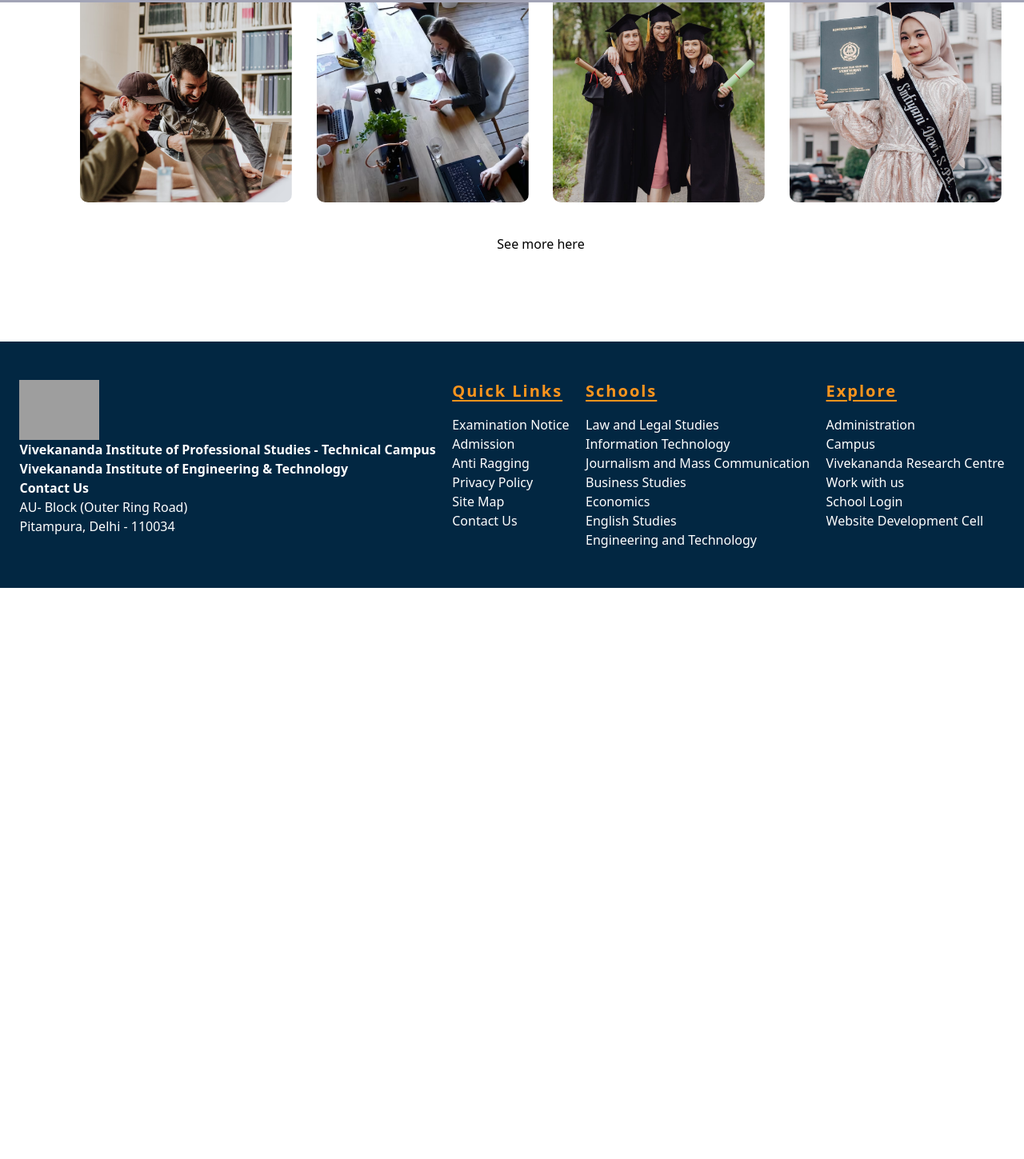
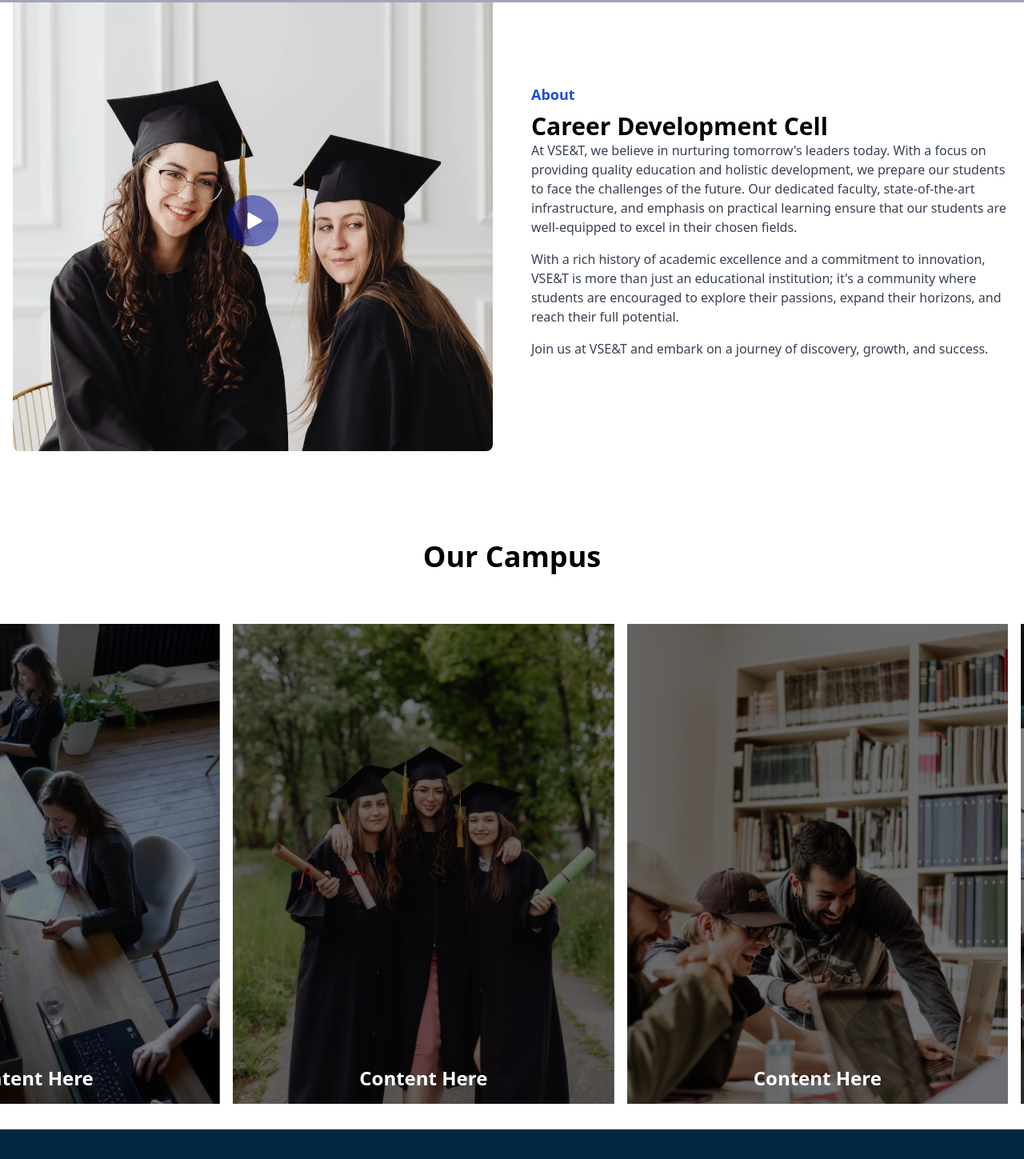
Before and after one commit to UTSAVS26/VSET_Placement_Cell_Website, a React (Vite) app: page /CDC in a window 1280 px wide. Shown: the part 161-1610 px from the top of the page at 80% size. Before the commit the page ends 896 px from the top, so only its background shows below. Built offline with nearby package versions, Linux system fonts and the light colour scheme; grey boxes are pictures that could not be loaded.

Commit message:
CDC Section

```diff
--- a/src/Components/Carousel/CarouselGallery.jsx
+++ b/src/Components/Carousel/CarouselGallery.jsx
@@ -1,64 +1,100 @@
-import React from "react";
-import "daisyui/dist/full.css";
+import React, { useEffect, useRef } from "react";
 import img1 from "../../assets/gallery-1.png";
 import img2 from "../../assets/gallery-2.png";
 import img3 from "../../assets/gallery-3.png";
 
 const Carousel = () => {
+  const carouselRef = useRef(null);
+
+  useEffect(() => {
+    const carousel = carouselRef.current;
+    let isDragging = false;
+    let startX, scrollLeft;
+
+    const autoScroll = () => {
+      if (carousel.scrollLeft === carousel.scrollWidth - carousel.clientWidth) {
+        carousel.scrollLeft = 0;
+      } else {
+        carousel.scrollLeft += 1;
+      }
+      requestAnimationFrame(autoScroll);
+    };
+
+    autoScroll();
+
+    const handleMouseDown = (e) => {
+      isDragging = true;
+      startX = e.pageX - carousel.offsetLeft;
+      scrollLeft = carousel.scrollLeft;
+    };
+
+    const handleMouseUp = () => {
+      isDragging = false;
+    };
+
+    const handleMouseMove = (e) => {
+      if (!isDragging) return;
+      e.preventDefault();
+      const x = e.pageX - carousel.offsetLeft;
+      const walk = (x - startX) * 3;
+      carousel.scrollLeft = scrollLeft - walk;
+    };
+
+    carousel.addEventListener("mousedown", handleMouseDown);
+    carousel.addEventListener("mouseup", handleMouseUp);
+    carousel.addEventListener("mousemove", handleMouseMove);
+
+    return () => {
+      carousel.removeEventListener("mousedown", handleMouseDown);
+      carousel.removeEventListener("mouseup", handleMouseUp);
+      carousel.removeEventListener("mousemove", handleMouseMove);
+    };
+  }, []);
+
   return (
-    <>
-      <div className="carousel carousel-center p-4 space-x-4 bg-neutral rounded-box">
-        <div className="carousel-item">
-          <div className="relative w-full h-full transition duration-500 ease-in-out transform hover:scale-110">
-            <img src={img1} className="rounded-box w-full h-full" />
-            <div className="absolute inset-0 flex items-end justify-center text-center p-4 text-white bg-black bg-opacity-50">
-              <h2 className="text-2xl font-bold">Content Here</h2>
-            </div>
-          </div>
-        </div>
-        <div className="carousel-item">
-          <div className="relative w-full h-full transition duration-500 ease-in-out transform hover:scale-110">
-            <img src={img3} className="rounded-box w-full h-full" />
-            <div className="absolute inset-0 flex items-end justify-center text-center p-4 text-white bg-black bg-opacity-50">
-              <h2 className="text-2xl font-bold">Content Here</h2>
-            </div>
-          </div>
-        </div>
-        <div className="carousel-item">
-          <div className="relative w-full h-full transition duration-500 ease-in-out transform hover:scale-110">
-            <img src={img3} className="rounded-box w-full h-full" />
-            <div className="absolute inset-0 flex items-end justify-center text-center p-4 text-white bg-black bg-opacity-50">
-              <h2 className="text-2xl font-bold">Content Here</h2>
-            </div>
-          </div>
-        </div>
-        <div className="carousel-item">
-          <div className="relative w-full h-full transition duration-500 ease-in-out transform hover:scale-110">
-            <img src={img1} className="rounded-box w-full h-full" />
-            <div className="absolute inset-0 flex items-end justify-center text-center p-4 text-white bg-black bg-opacity-50">
-              <h2 className="text-2xl font-bold">Content Here</h2>
-            </div>
-          </div>
-        </div>
-        <div className="carousel-item">
-          <div className="relative w-full h-full transition duration-500 ease-in-out transform hover:scale-110">
-            <img src={img2} className="rounded-box w-full h-full" />
-            <div className="absolute inset-0 flex items-end justify-center text-center p-4 text-white bg-black bg-opacity-50">
-              <h2 className="text-2xl font-bold">Content Here</h2>
-            </div>
-          </div>
-        </div>
-        <div className="carousel-item">
-          <div className="relative w-full h-full transition duration-500 ease-in-out transform hover:scale-110">
-            <img src={img3} className="rounded-box w-full h-full" />
-            <div className="absolute inset-0 flex items-end justify-center text-center p-4 text-white bg-black bg-opacity-50">
-              <h2 className="text-2xl font-bold">Content Here</h2>
-            </div>
-          </div>
+    <div
+      ref={carouselRef}
+      className="flex overflow-x-auto scroll-smooth no-scrollbar mx-auto"
+      style={{ width: "100%", maxWidth: "1500px", height: "600px" }}
+    >
+      <div className="relative w-800px h-400px shrink-0 mr-4"> {/* Set fixed width and height for images */}
+        <img src={img1} className="w-full h-full object-cover" alt="Gallery" /> {/* Ensure images cover the container */}
+        <div className="absolute inset-0 flex items-end justify-center text-center p-4 text-white bg-black bg-opacity-50">
+          <h2 className="text-2xl font-bold">Content Here</h2>
         </div>
       </div>
-    </>
+      <div className="relative w-800px h-400px shrink-0 mr-4"> {/* Set fixed width and height for images */}
+        <img src={img2} className="w-full h-full object-cover" alt="Gallery" /> {/* Ensure images cover the container */}
+        <div className="absolute inset-0 flex items-end justify-center text-center p-4 text-white bg-black bg-opacity-50">
+          <h2 className="text-2xl font-bold">Content Here</h2>
+        </div>
+      </div>
+      <div className="relative w-800px h-400px shrink-0 mr-4"> {/* Set fixed width and height for images */}
+        <img src={img3} className="w-full h-full object-cover" alt="Gallery" /> {/* Ensure images cover the container */}
+        <div className="absolute inset-0 flex items-end justify-center text-center p-4 text-white bg-black bg-opacity-50">
+          <h2 className="text-2xl font-bold">Content Here</h2>
+        </div>
+      </div>
+      <div className="relative w-800px h-400px shrink-0 mr-4"> {/* Set fixed width and height for images */}
+        <img src={img1} className="w-full h-full object-cover" alt="Gallery" /> {/* Ensure images cover the container */}
+        <div className="absolute inset-0 flex items-end justify-center text-center p-4 text-white bg-black bg-opacity-50">
+          <h2 className="text-2xl font-bold">Content Here</h2>
+        </div>
+      </div>
+      <div className="relative w-800px h-400px shrink-0 mr-4"> {/* Set fixed width and height for images */}
+        <img src={img2} className="w-full h-full object-cover" alt="Gallery" /> {/* Ensure images cover the container */}
+        <div className="absolute inset-0 flex items-end justify-center text-center p-4 text-white bg-black bg-opacity-50">
+          <h2 className="text-2xl font-bold">Content Here</h2>
+        </div>
+      </div>
+      <div className="relative w-800px h-400px shrink-0 mr-4"> {/* Set fixed width and height for images */}
+        <img src={img3} className="w-full h-full object-cover" alt="Gallery" /> {/* Ensure images cover the container */}
+        <div className="absolute inset-0 flex items-end justify-center text-center p-4 text-white bg-black bg-opacity-50">
+          <h2 className="text-2xl font-bold">Content Here</h2>
+        </div>
+      </div>
+    </div>
   );
-}
+};
 
 export default Carousel;
--- a/src/index.css
+++ b/src/index.css
@@ -9,9 +9,9 @@
   background-position: center;
 }
 
-.slick-slide > div {
+/* .slick-slide > div {
   margin: 0 10px;
-}
+} */
 
 /* * {
   margin: 0;
--- a/src/pages/CDC/CDC.css
+++ /dev/null
@@ -1,18 +0,0 @@
-.cdc{
-    margin:80px auto;
-    margin-left: 100px;
-    width: 90%;
-    text-align: center;
-}
-
-.gallery{
-    display: flex;
-    align-items: center;
-    justify-content: space-between;
-    margin-bottom: 40px;
-}
-
-.gallery img{
-    width: 23%;
-    border-radius: 10px;
-}
--- a/src/pages/CDC/CDC.jsx
+++ b/src/pages/CDC/CDC.jsx
@@ -1,23 +1,52 @@
-import React from 'react'
-import './CDC.css'
-import gallery_1 from '../../assets/gallery-1.png'
-import gallery_2 from '../../assets/gallery-2.png'
-import gallery_3 from '../../assets/gallery-3.png'
-import gallery_4 from '../../assets/gallery-4.png'
-import white_arrow from '../../assets/white-arrow.png'
+import React from 'react';
+import Carousel from '../../Components/Carousel/CarouselGallery';
+// Ensure you import the images you are using
+import about_img from '../../assets/about.png';
+import play_icon from '../../assets/play-icon.png';
 
 const CDC = () => {
   return (
-    <div className='cdc'>
-        <div className='gallery'>
-            <img src={gallery_1} alt=''/>
-            <img src={gallery_2} alt=''/>
-            <img src={gallery_3} alt=''/>
-            <img src={gallery_4} alt=''/>
+    <div className='w-full'>
+      <div className="container mx-auto px-4" style={{ marginTop: '150px' }}>
+        <div className="about-container mb-20">
+          <div className="about flex items-center justify-between">
+            <div className="about-left flex-1 relative">
+              <img src={about_img} alt="" className="about-img w-full rounded-lg" />
+              <img
+                src={play_icon}
+                alt=""
+                className="play-icon w-16 absolute top-1/2 left-1/2 transform -translate-x-1/2 -translate-y-1/2"
+              />
+            </div>
+            <div className="about-right flex-1 pl-12">
+              <h3 className="font-bold text-blue-700 text-lg pb-2">About</h3>
+              <h2 className="text-3xl font-bold">Career Development Cell</h2>
+              <p className="text-gray-700 text-base mb-4">
+                At VSE&T, we believe in nurturing tomorrow's leaders today. With a focus on providing quality education and
+                holistic development, we prepare our students to face the challenges of the future. Our dedicated faculty,
+                state-of-the-art infrastructure, and emphasis on practical learning ensure that our students are
+                well-equipped to excel in their chosen fields.
+              </p>
+              <p className="text-gray-700 text-base mb-4">
+                With a rich history of academic excellence and a commitment to innovation, VSE&T is more than just an
+                educational institution; it's a community where students are encouraged to explore their passions, expand
+                their horizons, and reach their full potential.
+              </p>
+              <p className="text-gray-700 text-base">Join us at VSE&T and embark on a journey of discovery, growth, and success.</p>
+            </div>
+          </div>
         </div>
-        <button className='btn dark-btn'>See more here<img src={white_arrow} alt=''/></button>
+      </div>
+      <div>
+        <header className='text-center py-8'>
+          <h1 className='text-4xl font-bold'>Our Campus</h1>
+        </header>
+        <div className='flex justify-center py-8'>
+          <Carousel />
+        </div>
+      </div>
     </div>
   )
 }
 
-export default CDC
+export default CDC;
--- a/src/pages/Message/Message.jsx
+++ b/src/pages/Message/Message.jsx
@@ -5,27 +5,62 @@ import play_icon from '../../assets/play-icon.png';
 const Message = () => {
   return (
     <div className="container mx-auto px-4" style={{ marginTop: '150px' }}>
+      <div className="about-container mb-20">
         <div className="about flex items-center justify-between">
           <div className="about-left flex-4 relative">
             <img src={about_img} alt="" className="about-img w-full rounded-lg" />
-          <img src={play_icon} alt="" className="play-icon w-16 absolute top-1/2 left-1/2 transform -translate-x-1/2 -translate-y-1/2" />
+            <img
+              src={play_icon}
+              alt=""
+              className="play-icon w-16 absolute top-1/2 left-1/2 transform -translate-x-1/2 -translate-y-1/2"
+            />
           </div>
           <div className="about-right flex-6 pl-12">
-          <h3 className="font-semibold text-blue-700 text-lg pb-2">About VSE&T</h3>
-          <h2 className="text-3xl font-bold">Nurturing Tomorrow's Leaders Today</h2>
+            <h2 className="text-3xl font-bold">Mesaage from the Vice-Chairperson</h2>
+            <h3 className="font-bold text-blue-700 text-lg pb-2">Name</h3>
             <p className="text-gray-700 text-base mb-4">
-            At VSE&T, we believe in nurturing tomorrow's leaders today. With a focus on providing quality education and holistic development, we prepare our students to face the challenges of the future. Our dedicated faculty, state-of-the-art infrastructure, and emphasis on practical learning ensure that our students are well-equipped to excel in their chosen fields.
+              At VSE&T, we believe in nurturing tomorrow's leaders today. With a focus on providing quality education and
+              holistic development, we prepare our students to face the challenges of the future. Our dedicated faculty,
+              state-of-the-art infrastructure, and emphasis on practical learning ensure that our students are
+              well-equipped to excel in their chosen fields.
             </p>
             <p className="text-gray-700 text-base mb-4">
-            With a rich history of academic excellence and a commitment to innovation, VSE&T is more than just an educational institution; it's a community where students are encouraged to explore their passions, expand their horizons, and reach their full potential.
+              With a rich history of academic excellence and a commitment to innovation, VSE&T is more than just an
+              educational institution; it's a community where students are encouraged to explore their passions, expand
+              their horizons, and reach their full potential.
             </p>
-          <p className="text-gray-700 text-base">
-            Join us at VSE&T and embark on a journey of discovery, growth, and success.
+            <p className="text-gray-700 text-base">Join us at VSE&T and embark on a journey of discovery, growth, and success.</p>
+          </div>
+        </div>
+        <div className="about flex items-center justify-between flex-row-reverse">
+          <div className="about-left flex-4 relative">
+            <img src={about_img} alt="" className="about-img w-full rounded-lg" />
+            <img
+              src={play_icon}
+              alt=""
+              className="play-icon w-16 absolute top-1/2 left-1/2 transform -translate-x-1/2 -translate-y-1/2"
+            />
+          </div>
+          <div className="about-right flex-6 pr-12">
+            <h2 className="text-3xl font-bold">Mesaage from the Placement Officer</h2>
+            <h3 className="font-bold text-blue-700 text-lg pb-2">Name</h3>
+            <p className="text-gray-700 text-base mb-4">
+              At VSE&T, we believe in nurturing tomorrow's leaders today. With a focus on providing quality education and
+              holistic development, we prepare our students to face the challenges of the future. Our dedicated faculty,
+              state-of-the-art infrastructure, and emphasis on practical learning ensure that our students are
+              well-equipped to excel in their chosen fields.
             </p>
+            <p className="text-gray-700 text-base mb-4">
+              With a rich history of academic excellence and a commitment to innovation, VSE&T is more than just an
+              educational institution; it's a community where students are encouraged to explore their passions, expand
+              their horizons, and reach their full potential.
+            </p>
+            <p className="text-gray-700 text-base">Join us at VSE&T and embark on a journey of discovery, growth, and success.</p>
+          </div>
         </div>
       </div>
     </div>
   );
-}
+};
 
 export default Message;
```
Also changed, not shown: src/Components/Coordinators/coordinatorsData.js (+56 -0 lines), src/pages/Overview/Overview.jsx (+13 -21 lines). Lines whose indentation alone changed are shown as unchanged.
